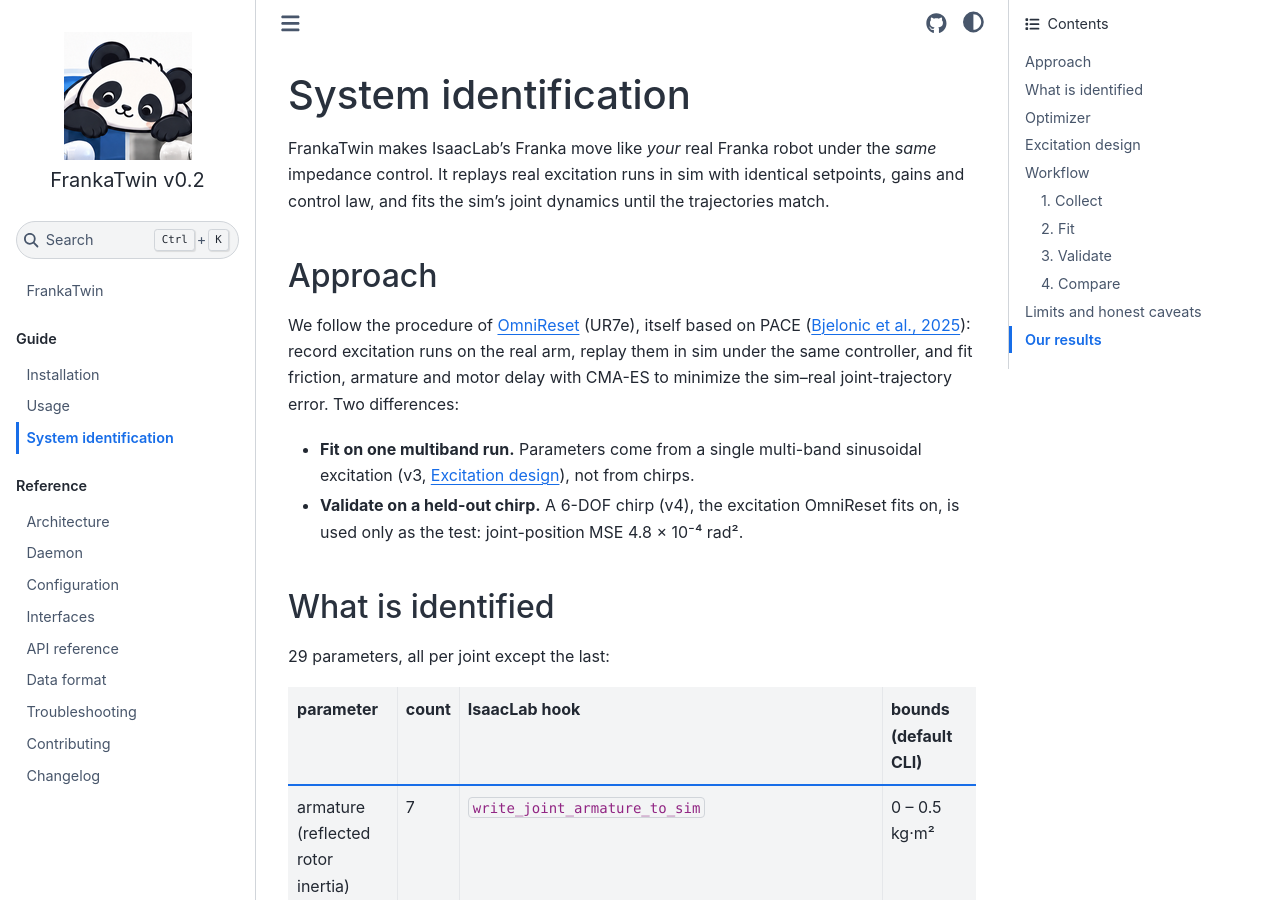
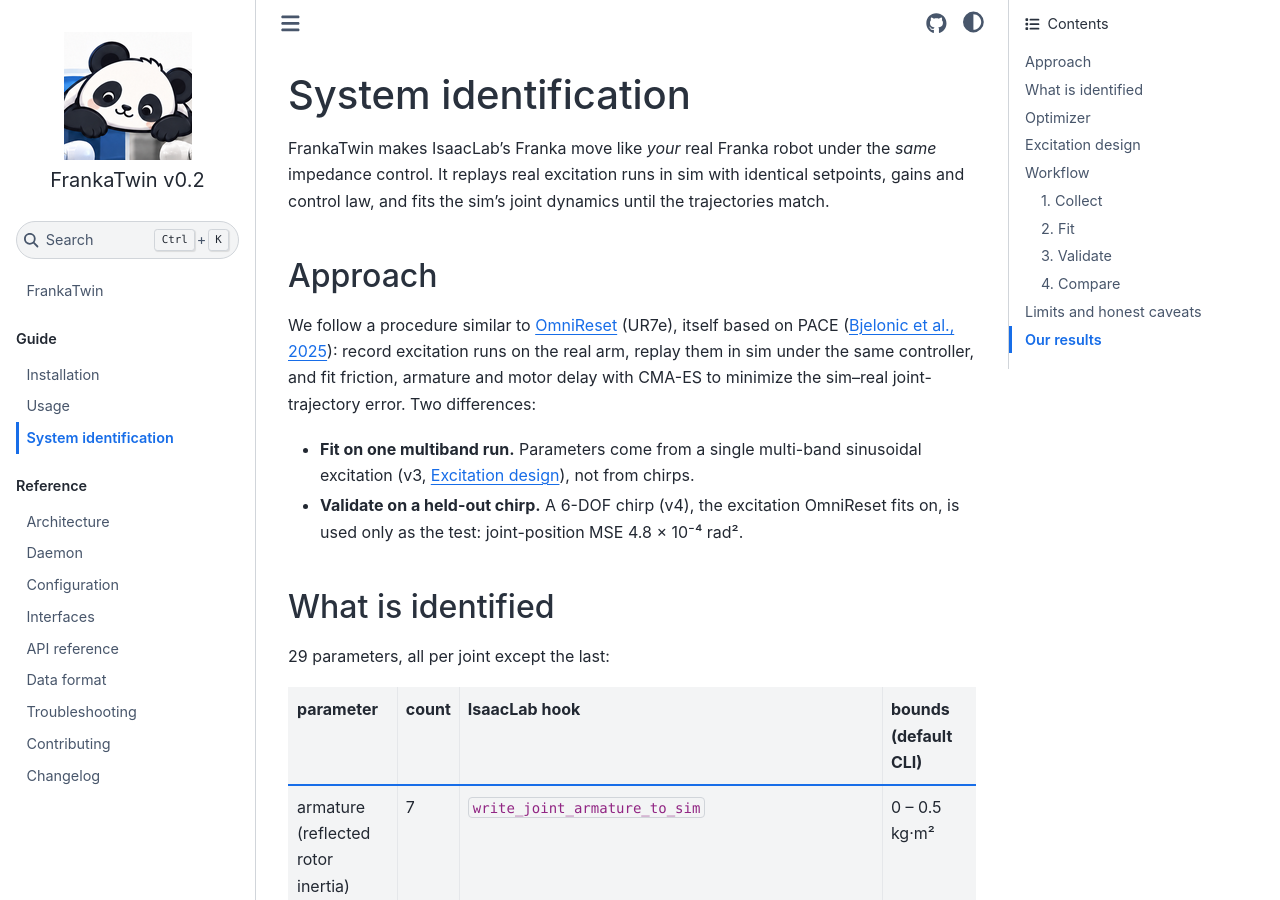
Before and after one commit to tsrobcvai/frankatwin, a Sphinx documentation site: the page built from docs/sysid.md, in a window 1280 px wide and 900 px high. Built offline with Sphinx 7.4.7 and the Sphinx Book theme 1.1.4, drawn with Linux system fonts in a browser that asks for light colours.

Commit message:
docs(sysid): "a procedure similar to", not "the procedure of"
Two differences from it follow in the same paragraph, so the looser wording is
the accurate one.

Co-Authored-By: Claude Opus 5 <noreply@anthropic.com>

```diff
--- a/docs/sysid.md
+++ b/docs/sysid.md
@@ -7,7 +7,7 @@ trajectories match.
 
 ## Approach
 
-We follow the procedure of [OmniReset](https://arxiv.org/abs/2603.15789) (UR7e),
+We follow a procedure similar to [OmniReset](https://arxiv.org/abs/2603.15789) (UR7e),
 itself based on PACE ([Bjelonic et al., 2025](https://arxiv.org/abs/2509.06342)):
 record excitation runs on the real arm, replay them in sim under the same
 controller, and fit friction, armature and motor delay with CMA-ES to minimize
```
